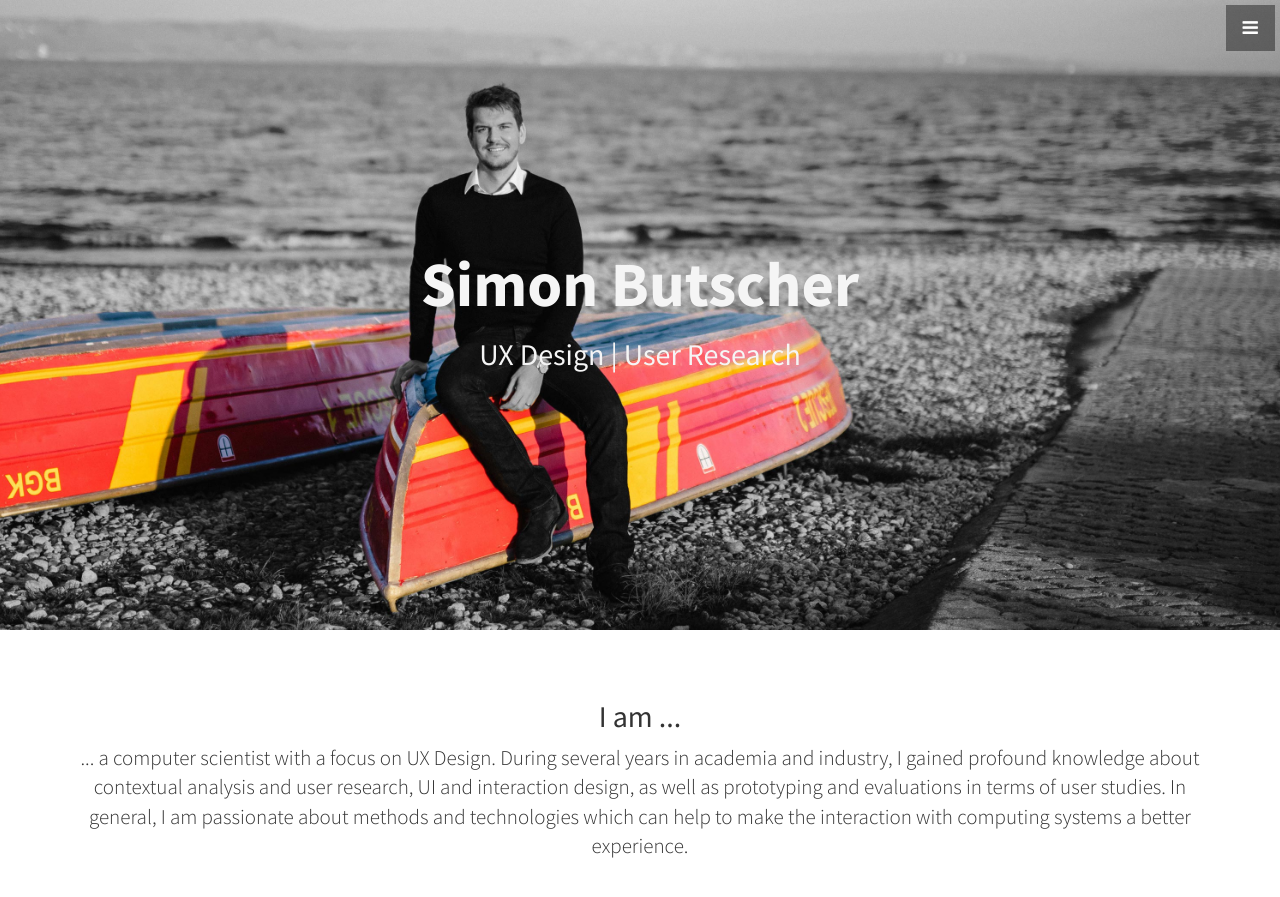
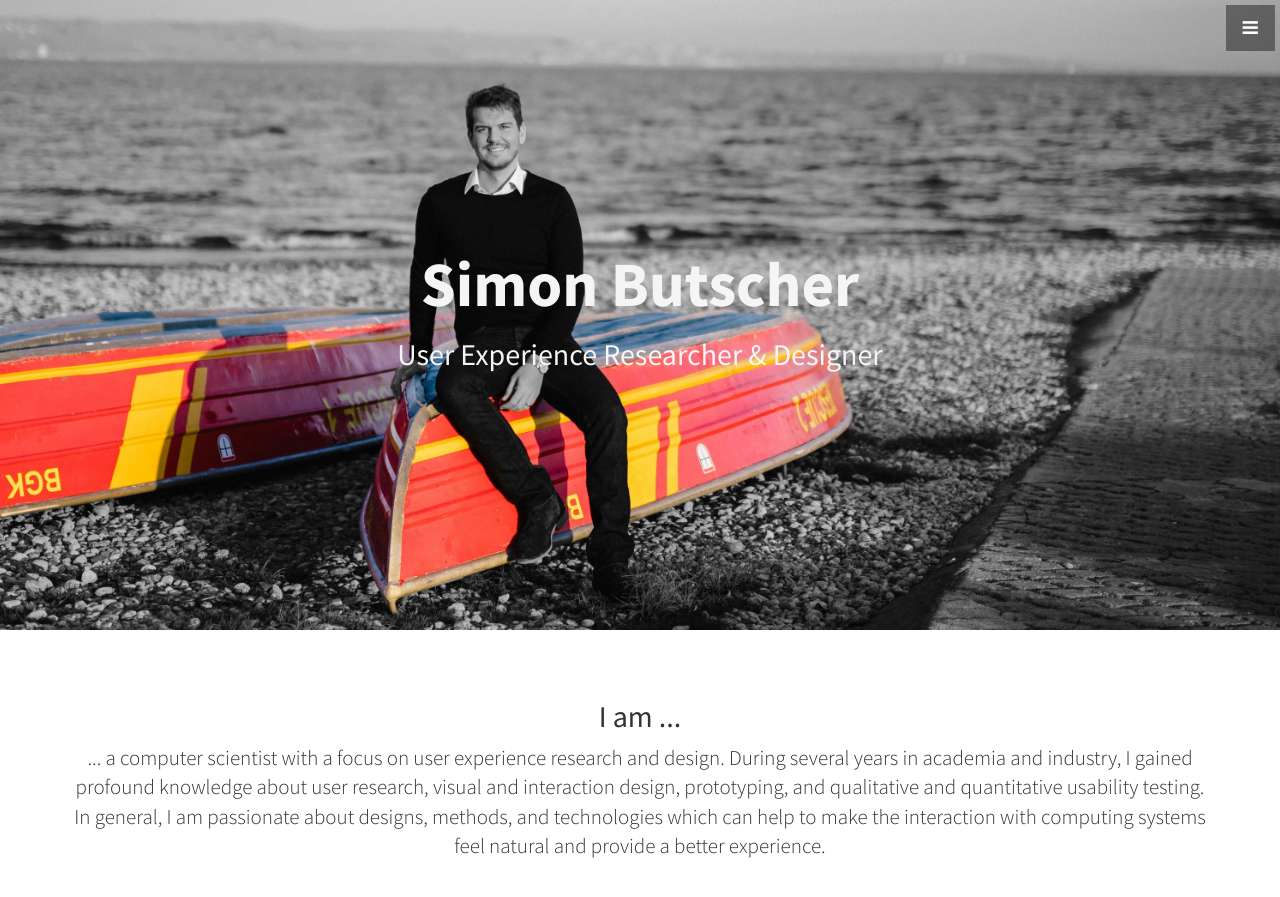
Before and after one commit to SimonButscher/home, a Jekyll site: the page built from index.html, in a window 1280 px wide and 900 px high. Shown: the top 897 px of the window. Built offline with Jekyll 4.4.1, drawn with Linux system fonts in a browser that asks for light colours; some of the changed text lies outside the part shown.

Commit message:
update for google

```diff
--- a/_includes/header.html
+++ b/_includes/header.html
@@ -2,7 +2,7 @@
   <div class="text-vertical-center">
     <h1 class=header_h>Simon Butscher</h1>
     <div>
-      <h2 class="header_h">UX Design | User Research</h2>
+      <h2 class="header_h">User Experience Researcher & Designer</h2>
     </div>
     <!--<br>-->
     <!--<a href="#about" class="btn btn-dark btn-lg">Find Out More</a>-->
--- a/_includes/portfolio.html
+++ b/_includes/portfolio.html
@@ -129,6 +129,7 @@
         </div>
         <!-- /.row (nested) -->
 
+        <!--
         <div class="portfolio-carousel">
           <p class="lead">In addition to my professional life, my affinity for design and aesthetics as well as my practical attitude also influences my private life and the private projects I carry out.</p>
 
@@ -167,6 +168,7 @@
               </div>
           </div>
         </div>
+        -->
 
 
 
--- a/_includes/teaser.html
+++ b/_includes/teaser.html
@@ -4,9 +4,9 @@
       <div class="col-lg-12 text-center">
         <h2>I am ...</h2>
         <p class="lead">
-            ... a computer scientist with a focus on UX Design. During several years in academia and industry,
-            I gained profound knowledge about contextual analysis and user research, UI and interaction design, as well as prototyping and evaluations in terms of user studies.
-            In general, I am passionate about methods and technologies which can help to make the interaction with computing systems a better experience.
+            ... a computer scientist with a focus on user experience research and design. During several years in academia and industry,
+            I gained profound knowledge about user research, visual and interaction design, prototyping, and qualitative and quantitative usability testing.
+            In general, I am passionate about designs, methods, and technologies which can help to make the interaction with computing systems feel natural and provide a better experience.
         </p>
       </div>
     </div>
```
